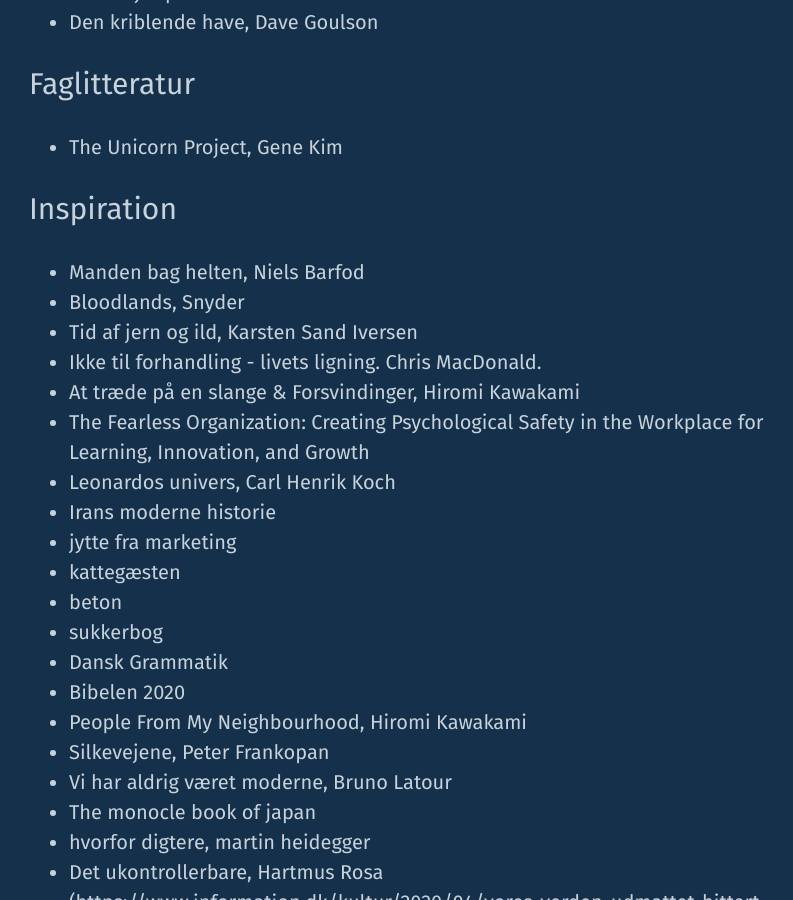
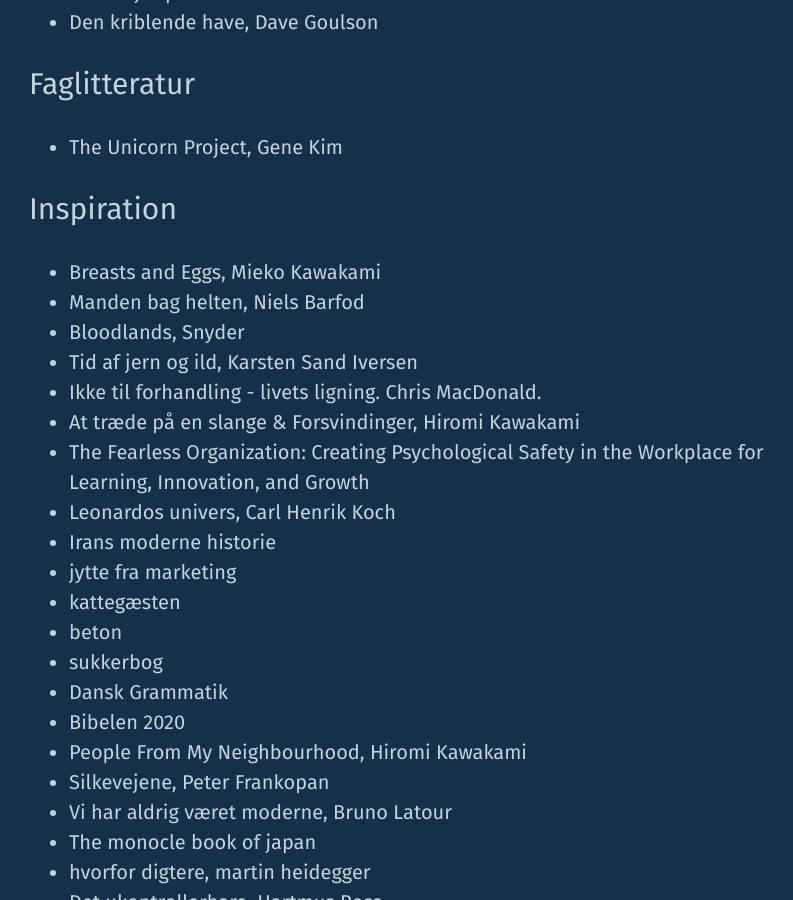
Before and after one commit to carsten-j/carsten-j.github.io, a Jekyll site: the page built from books.md, in a window 1280 px wide and 900 px high, scrolled down 4004 px. Shown: the whole window, without its empty margins (227-1020 px from the left). Built offline with Jekyll 4.4.1, drawn with Linux system fonts in a browser that asks for light colours; nearby versions of some CDN libraries.

Commit message:
Update books.md

```diff
--- a/books.md
+++ b/books.md
@@ -84,6 +84,7 @@
 * The Unicorn Project, Gene Kim
 
 ## Inspiration
+* Breasts and Eggs, Mieko Kawakami
 * Manden bag helten, Niels Barfod
 * Bloodlands, Snyder
 * Tid af jern og ild, Karsten Sand Iversen
```
